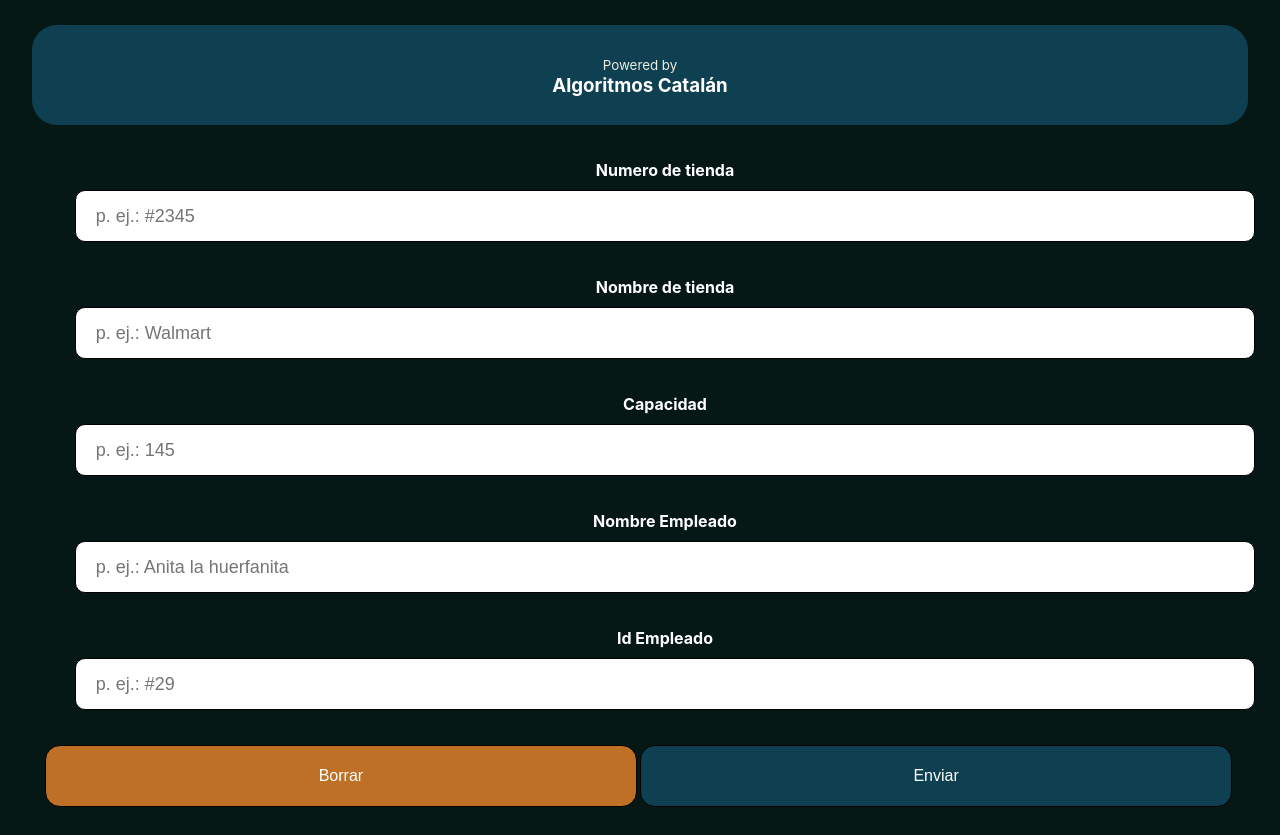
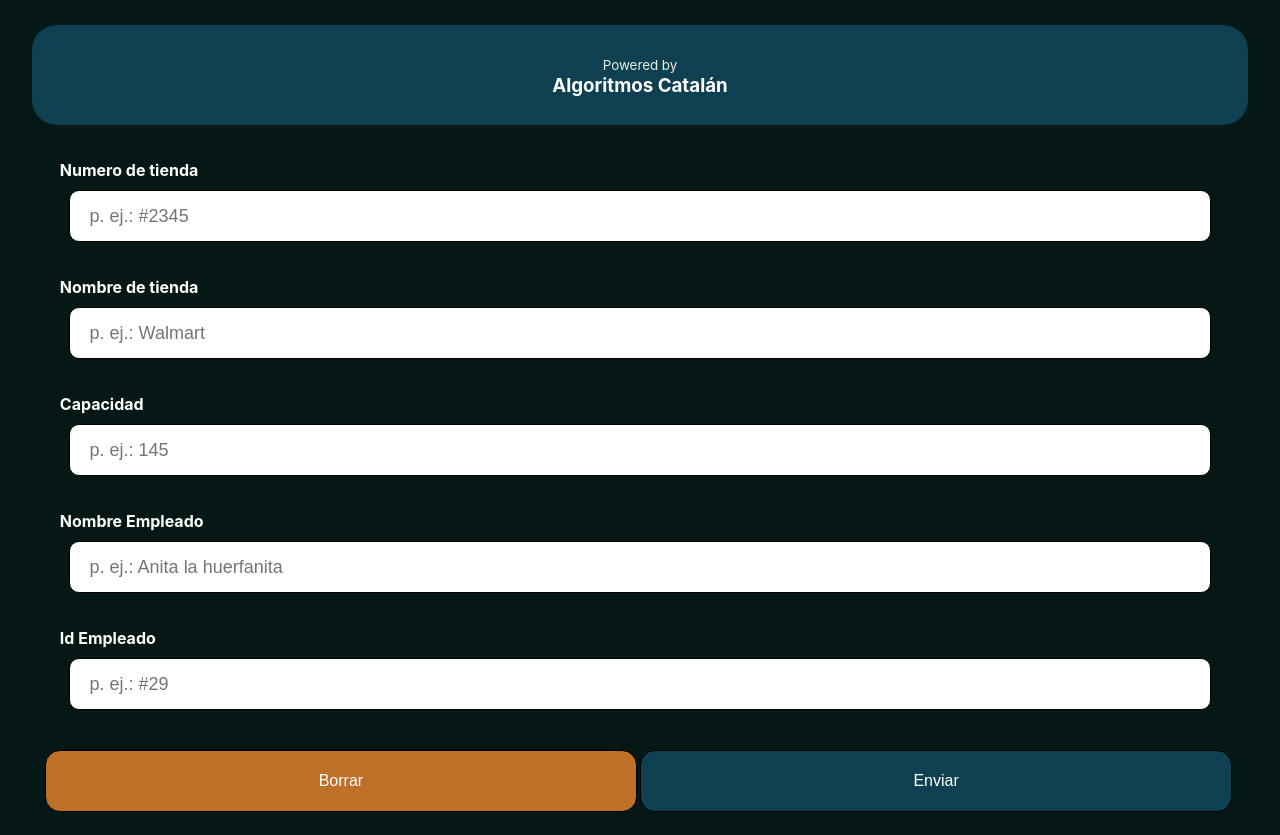
Before and after one commit to diegocatalan8/counterpeople.github.io, a React (Create React App) app: page / in a window 1280 px wide. Built offline with nearby package versions, Linux system fonts and the light colour scheme.

Commit message:
Se hicieron unos cambios en el estilo responsivo del formulario

```diff
--- a/src/App.js
+++ b/src/App.js
@@ -6,6 +6,7 @@ import { Contador } from './pages/Contador';
 import {guardarDatos} from "./logic/localStorage"
 import { borrar } from "./logic/borrar";
 import Boton from "./components/Boton";
+import "./pages/Formulario.css"
 
 
 
--- a/src/pages/Formulario.css
+++ b/src/pages/Formulario.css
@@ -46,8 +46,16 @@ form .campos p{
     margin-top: 35px;
     margin-left: 10px;
     font-weight: bold;
+
 }
 
+form .campos p label{
+
+    width: 93%;
+    margin-left: 15px;
+    display: block;
+    text-align: start;
+}
 
 
 form .campos input{
@@ -103,30 +111,51 @@ form .campos input:hover {
   @media only screen and (min-width: 600px) {
     /* For tablets: */
    form .campos{
+    width: 93%;
     margin-left: 15px;
+    margin: auto;
    }
+
 
    form .campos input{
     width: 95%;
    }
+
+   .container-button-form{
+
+    margin-right: 28px;
+   }
+
   }
 
 
   @media only screen and (min-width: 768px) {
     /* For desktop: */
     form .campos{
-        margin-left: 40px;
+        margin: auto;
+
        }
+
+    form .campos p{
+        width: 100%;
+       margin-left: 0;
+
+
+    }
     .container-button-form{
-        margin-right: 50px;
+
         width: 93%;
+        height: 80px;
         margin: auto;
-        margin-top: 35px;
-        margin-bottom: 30px;
+        margin-top: 40px;
+
+
 
     }
     .container-button-form  .container-button  {
-        width: 90%;
+
+        width: 50%;
+
     }
 
   }
```
